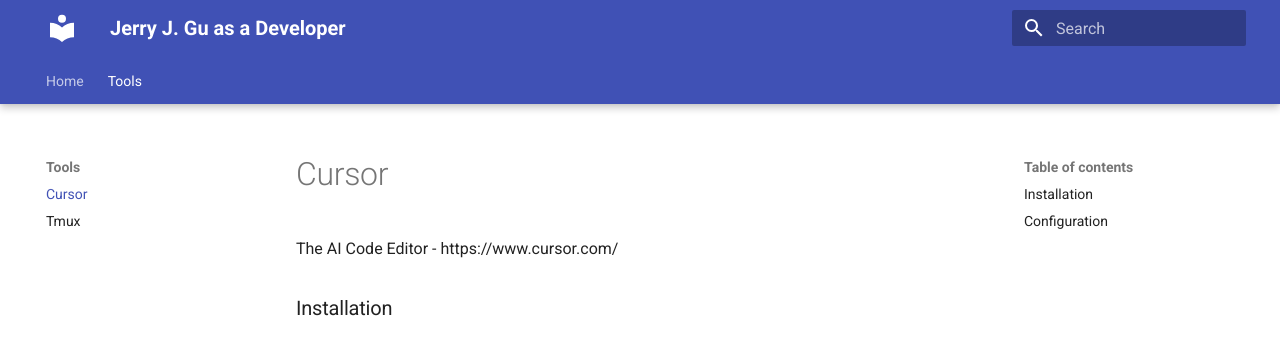
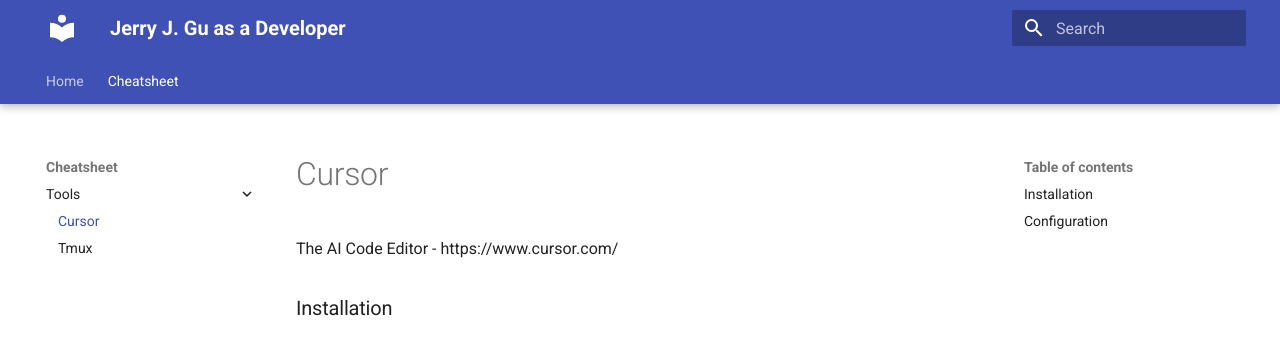
Before and after one commit to jgujerry/jgujerry.github.io, an MkDocs documentation site: the page built from docs/cheatsheet/tools/cursor.md, in a window 1280 px wide. Shown: the top 343 px of the page. Built offline with MkDocs 1.6.1 and Material for MkDocs 9.7.7, drawn with Linux system fonts in a browser that asks for light colours.

Commit message:
Update nav items

```diff
--- a/mkdocs.yml
+++ b/mkdocs.yml
@@ -11,9 +11,10 @@
 
 nav:
   - Home: index.md
-  - Tools:
-    - Cursor: tools/cursor.md
-    - Tmux: tools/tmux.md
+  - Cheatsheet:
+    - Tools:
+      - Cursor: cheatsheet/tools/cursor.md
+      - Tmux: cheatsheet/tools/tmux.md
 
 extra_css:
   - styles/extra.css
```
Also changed, not shown: docs/cheatsheet/tools/cursor.md (renamed from docs/tools/cursor.md), docs/cheatsheet/tools/tmux.md (renamed from docs/tools/tmux.md).
